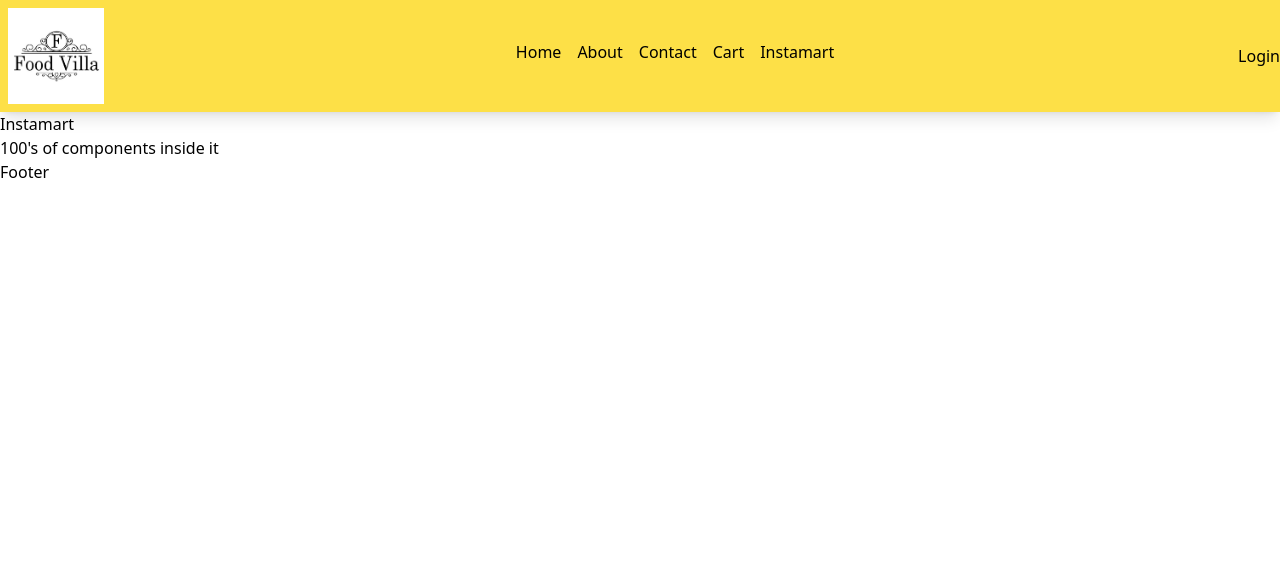
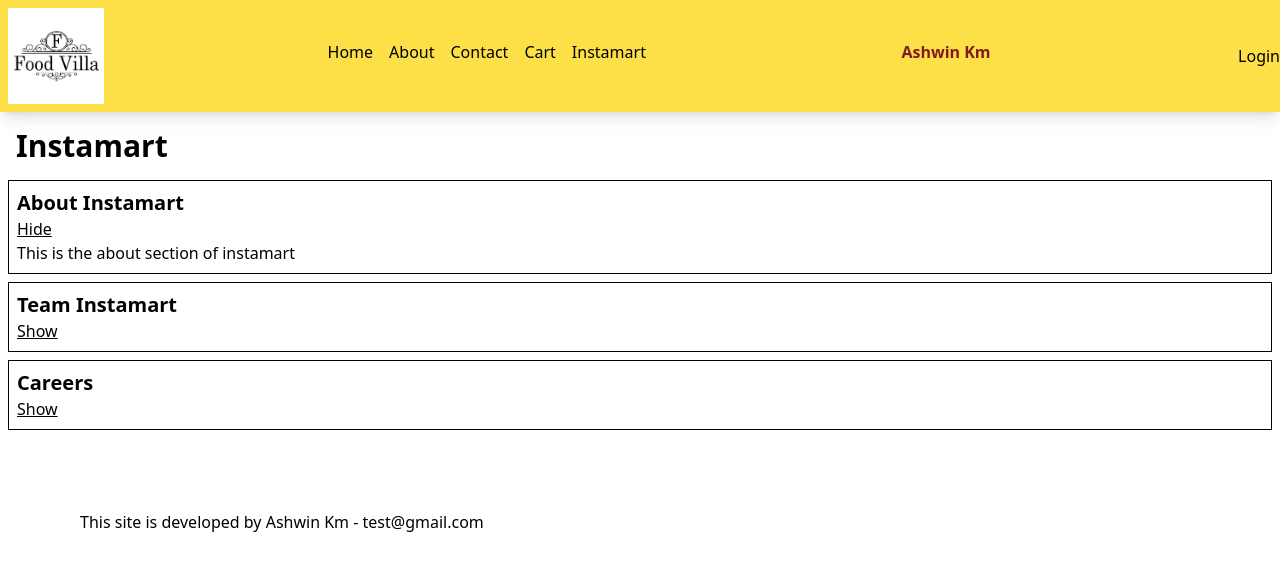
Before and after one commit to AshKemp/namaste-react-intro, a React (Vite) app: page /instamart in a window 1280 px wide. Shown: the top 570 px of the page. Built offline with nearby package versions, Linux system fonts and the light colour scheme.

Commit message:
1. create Section component to display different sections in Instamart 2. Use context to use user information across application

```diff
--- a/src/App.js
+++ b/src/App.js
@@ -1,4 +1,4 @@
-import React, { lazy, Suspense } from "react";
+import React, { lazy, Suspense, useState } from "react";
 import ReactDOM from "react-dom/client";
 import Header from "./components/Header";
 import Footer from "./components/Footer";
@@ -10,6 +10,7 @@
 import RestaurantMenu from "./components/RestaurantMenu";
 import Profile from "./components/Profile";
 import Shimmer from "./components/Shimmer";
+import UserContext from "./stores/UserContext";
 // import Instamart from "./components/Instamart";
 
 /**
@@ -69,12 +70,21 @@
 // Upon On Demand Loading -> upon render -> suspend loading
 
 const AppLayout = () => {
+  const [user, setUser] = useState({
+    name: "Ashwin Km",
+    email: "test@gmail.com",
+  });
   return (
-    <>
+    <UserContext.Provider
+      value={{
+        user: user,
+        setUser: setUser,
+      }}
+    >
       <Header></Header>
       <Outlet />
       <Footer></Footer>
-    </>
+    </UserContext.Provider>
   );
 };
 
--- a/src/components/About.js
+++ b/src/components/About.js
@@ -2,6 +2,7 @@
 import ProfileFC from "./Profile";
 import Profile from "./ProfileClass";
 import React from "react";
+import UserContext from "../stores/UserContext";
 
 class About extends React.Component {
   constructor(props) {
@@ -18,6 +19,13 @@
     return (
       <div>
         <h1>About Us Page</h1>
+        <UserContext.Consumer>
+          {({ user }) => (
+            <h4 className="font-bold text-xl p-10">
+              {user.name} - {user.email}
+            </h4>
+          )}
+        </UserContext.Consumer>
         <p>
           This is the Namaste React Live Course Chapter 07 - Finding the path
         </p>
--- a/src/components/Body.js
+++ b/src/components/Body.js
@@ -1,14 +1,17 @@
-import { useEffect, useState } from "react";
+import { useContext, useEffect, useState } from "react";
 import { Link } from "react-router-dom";
 import RestaurantCard from "./RestaurantCard";
 import Shimmer from "./Shimmer";
 import { filterRestaurantData } from "../utils/helper";
 import useOnline from "../hooks/useOnline";
+import UserContext from "../stores/UserContext";
 
 const Body = () => {
   const [searchText, setSearchText] = useState("");
   const [filteredRestaurants, setFilteredRestaurants] = useState([]);
   const [allRestaurants, setAllRestaurants] = useState([]);
+
+  const { user, setUser } = useContext(UserContext);
 
   useEffect(() => {
     getRestaurants();
@@ -56,6 +59,24 @@
         >
           Search
         </button>
+        <input
+          value={user.name}
+          onChange={(e) =>
+            setUser({
+              ...user,
+              name: e.target.value,
+            })
+          }
+        ></input>
+        <input
+          value={user.email}
+          onChange={(e) =>
+            setUser({
+              ...user,
+              email: e.target.value,
+            })
+          }
+        ></input>
       </div>
       <div className="flex flex-wrap">
         {filteredRestaurants?.length === 0 && (
--- a/src/components/Footer.js
+++ b/src/components/Footer.js
@@ -1,8 +1,12 @@
+import { useContext } from "react";
+import UserContext from "../stores/UserContext";
+
 const Footer = () => {
+  const { user } = useContext(UserContext);
   return (
-    <div>
-      <h4>Footer</h4>
-    </div>
+    <h4 className="m-10 p-10">
+      This site is developed by {user.name} - {user.email}
+    </h4>
   );
 };
 
--- a/src/components/Header.js
+++ b/src/components/Header.js
@@ -1,6 +1,7 @@
-import { useState } from "react";
+import { useContext, useState } from "react";
 import Logo from "../assets/img/foodvilla.png";
 import { Link } from "react-router-dom";
+import UserContext from "../stores/UserContext";
 
 const Title = () => (
   <a href="/">
@@ -15,6 +16,7 @@
 
 const Header = () => {
   const [isLoggedIn, setIsLoggedIn] = useState(false);
+  const { user } = useContext(UserContext);
   return (
     <div className="flex justify-between bg-pink-50 shadow-lg sm:bg-blue-300 md:bg-yellow-300">
       <Title />
@@ -38,6 +40,7 @@
           </li>
         </ul>
       </div>
+      <span className="font-bold p-10 text-red-900">{user.name}</span>
       {isLoggedIn ? (
         <button onClick={() => setIsLoggedIn(false)}>Logout</button>
       ) : (
--- a/src/components/Instamart.js
+++ b/src/components/Instamart.js
@@ -1,8 +1,58 @@
+import { useState } from "react";
+
+const Section = ({ title, description, isVisible, setIsVisible }) => {
+  return (
+    <div className="border border-black p-2 m-2">
+      <h1 className="font-bold text-xl">{title}</h1>
+      {!isVisible ? (
+        <>
+          <button
+            onClick={() => setIsVisible(true)}
+            className="cursor-pointer underline"
+          >
+            Show
+          </button>
+        </>
+      ) : (
+        <>
+          <button
+            onClick={() => setIsVisible(false)}
+            className="cursor-pointer underline"
+          >
+            Hide
+          </button>
+          <p>{description}</p>
+        </>
+      )}
+    </div>
+  );
+};
+
 const Instamart = () => {
+  const [isVisibleSection, setIsVisibleSection] = useState("about");
   return (
     <div>
-      <h1>Instamart</h1>
-      <h2>100's of components inside it</h2>
+      <h1 className="text-3xl m-2 p-2 font-bold">Instamart</h1>
+      <Section
+        title={"About Instamart"}
+        description={"This is the about section of instamart"}
+        isVisible={isVisibleSection === "about"}
+        setIsVisible={() => setIsVisibleSection("about")}
+      />
+      <Section
+        title={"Team Instamart"}
+        description={
+          "This is the team section of instamart. The team has 50 members."
+        }
+        isVisible={isVisibleSection === "team"}
+        setIsVisible={() => setIsVisibleSection("team")}
+      />
+      <Section
+        title={"Careers"}
+        description={"This is the careers section of instamart."}
+        isVisible={isVisibleSection === "careers"}
+        setIsVisible={() => setIsVisibleSection("careers")}
+      />
     </div>
   );
 };
--- a/src/components/RestaurantCard.js
+++ b/src/components/RestaurantCard.js
@@ -1,4 +1,6 @@
+import { useContext } from "react";
 import { IMG_CDN_URL } from "../constants";
+import UserContext from "../stores/UserContext";
 
 const RestaurantCard = ({
   name,
@@ -6,12 +8,16 @@
   cloudinaryImageId,
   lastMileTravelString,
 }) => {
+  const { user } = useContext(UserContext);
   return (
     <div className="w-52 shadow-lg p-2 m-2 bg-pink-50">
       <img src={IMG_CDN_URL + cloudinaryImageId} />
       <h2 className="font-bold text-xl">{name}</h2>
       <h3>{cuisines.join(", ")}</h3>
       <h4>{lastMileTravelString}</h4>
+      <h5 className="font-bold">
+        {user.name} - {user.email}
+      </h5>
     </div>
   );
 };
--- /dev/null
+++ b/src/stores/UserContext.js
@@ -0,0 +1,12 @@
+import { createContext } from "react";
+
+const UserContext = createContext({
+  user: {
+    name: "Dummy User",
+    email: "dummyuser@gmail.com",
+  },
+});
+
+UserContext.displayName = "UserContext";
+
+export default UserContext;
```
